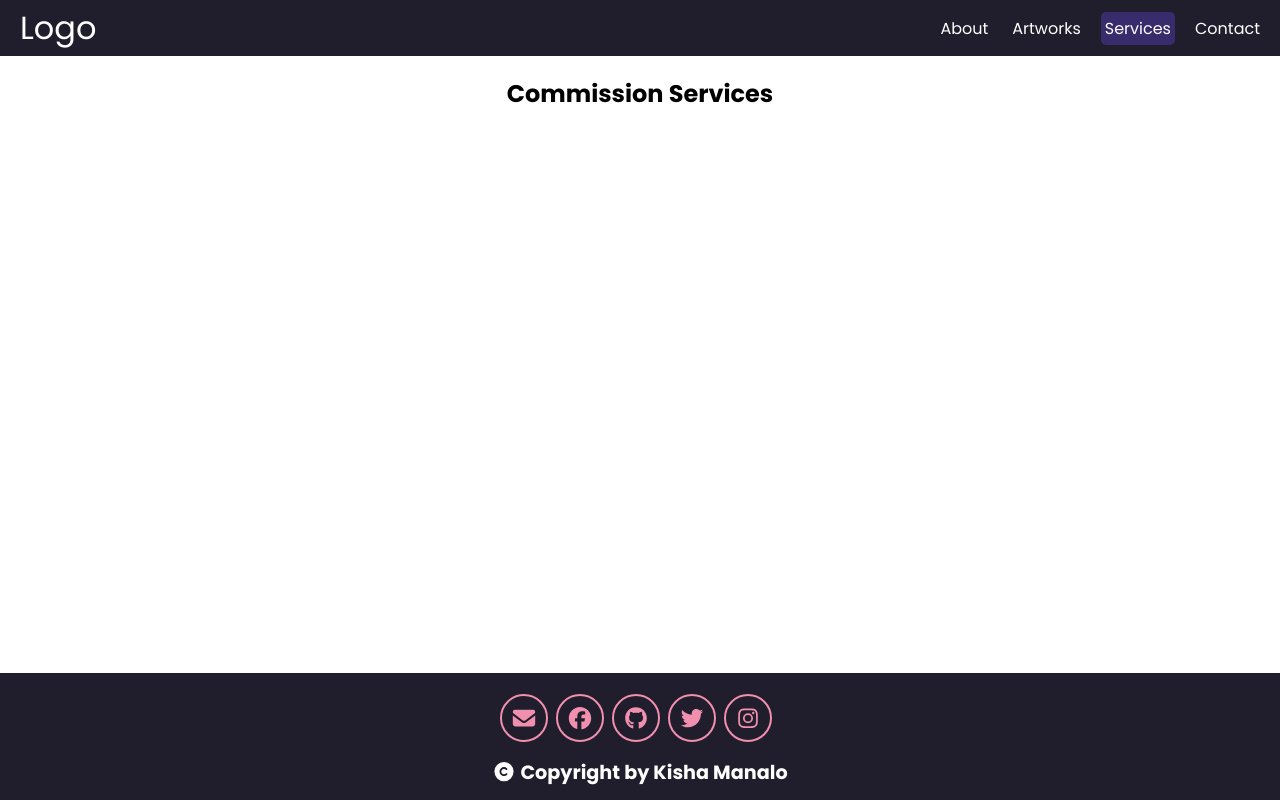
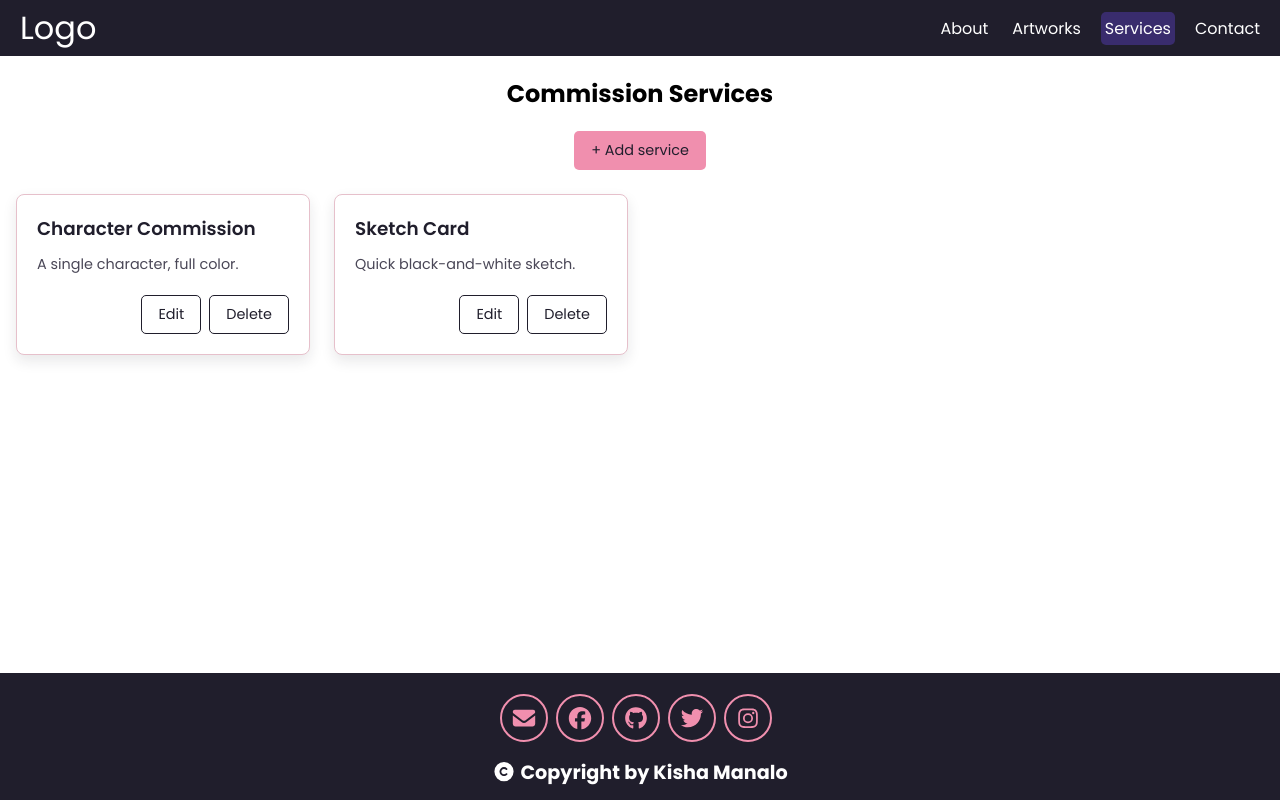
Before and after one commit to Kish-Mnlo/final-project-MANALO, a React (Vite) app in the folder client/: page /commission in a window 1280 px wide. Built offline with nearby package versions, Linux system fonts and the light colour scheme; no server answers.

Commit message:
added the front-end to be able to test the services features

```diff
--- a/client/src/pages/Commission.jsx
+++ b/client/src/pages/Commission.jsx
@@ -1,3 +1,177 @@
+// src/pages/Commission.jsx
+import { useEffect, useState } from 'react'
+import { listServices, createService, updateService, deleteService } from '../api'
+
+function ServiceCard({ service, onEdit, onDelete }) {
+  return (
+    <article className="service-card">
+      <h3>{service.name}</h3>
+      <p>{service.description}</p>
+      <div className="service-card__actions">
+        <button className="btn btn--ghost" onClick={() => onEdit(service)}>
+          Edit
+        </button>
+        <button className="btn btn--danger" onClick={() => onDelete(service.id)}>
+          Delete
+        </button>
+      </div>
+    </article>
+  )
+}
+
+function ServiceForm({ service, onClose, onSubmit }) {
+  const [name, setName] = useState(service?.name ?? '')
+  const [description, setDescription] = useState(service?.description ?? '')
+  const [error, setError] = useState('')
+  const [submitting, setSubmitting] = useState(false)
+
+  const isEditing = Boolean(service)
+
+  async function handleSubmit(e) {
+    e.preventDefault()
+    if (!name.trim()) return setError('Name is required.')
+
+    setSubmitting(true)
+    setError('')
+    try {
+      await onSubmit({ name: name.trim(), description: description.trim() })
+    } catch (err) {
+      setError(err.message || 'Something went wrong.')
+      setSubmitting(false)
+    }
+  }
+
+  return (
+    <div className="modal-backdrop" onClick={onClose}>
+      <div className="modal" role="dialog" aria-modal="true" onClick={(e) => e.stopPropagation()}>
+        <div className="modal__header">
+          <h2>{isEditing ? 'Edit service' : 'Add service'}</h2>
+          <button className="modal__close" onClick={onClose} aria-label="Close">×</button>
+        </div>
+
+        <form onSubmit={handleSubmit} className="modal__form">
+          <label className="field">
+            <span>Name</span>
+            <input
+              type="text"
+              value={name}
+              onChange={(e) => setName(e.target.value)}
+              maxLength={120}
+            />
+          </label>
+
+          <label className="field">
+            <span>Description</span>
+            <textarea
+              rows={4}
+              value={description}
+              onChange={(e) => setDescription(e.target.value)}
+            />
+          </label>
+
+          {error && <p className="field-error">{error}</p>}
+
+          <div className="modal__actions">
+            <button type="button" className="btn btn--ghost" onClick={onClose}>
+              Cancel
+            </button>
+            <button type="submit" className="btn btn--primary" disabled={submitting}>
+              {submitting ? 'Saving…' : isEditing ? 'Save changes' : 'Add service'}
+            </button>
+          </div>
+        </form>
+      </div>
+    </div>
+  )
+}
+
 export default function Commission() {
-    return <h2>Commission Services</h2>
+  const [services, setServices] = useState([])
+  const [loading, setLoading] = useState(true)
+  const [loadError, setLoadError] = useState('')
+  const [editingService, setEditingService] = useState(null)
+  const [formOpen, setFormOpen] = useState(false)
+
+  useEffect(() => {
+    load()
+  }, [])
+
+  async function load() {
+    try {
+      setLoading(true)
+      setServices(await listServices())
+      setLoadError('')
+    } catch (err) {
+      setLoadError("Couldn't load services.")
+    } finally {
+      setLoading(false)
+    }
+  }
+
+  function openAddForm() {
+    setEditingService(null)
+    setFormOpen(true)
+  }
+
+  function openEditForm(service) {
+    setEditingService(service)
+    setFormOpen(true)
+  }
+
+  async function handleSubmit(values) {
+    if (editingService) {
+      const updated = await updateService(editingService.id, values)
+      setServices((prev) => prev.map((s) => (s.id === updated.id ? updated : s)))
+    } else {
+      const created = await createService(values)
+      setServices((prev) => [created, ...prev])
+    }
+    setFormOpen(false)
+  }
+
+  async function handleDelete(id) {
+    const prev = services
+    setServices((cur) => cur.filter((s) => s.id !== id))
+    try {
+      await deleteService(id)
+    } catch (err) {
+      setServices(prev)
+    }
+  }
+
+  return (
+    <section>
+      <header className="topbar">
+        <h2>Commission Services</h2>
+        <button className="btn btn--primary" onClick={openAddForm}>
+          + Add service
+        </button>
+      </header>
+
+      {loading && <p className="status">Loading services…</p>}
+      {loadError && <p className="status status--error">{loadError}</p>}
+      {!loading && !loadError && services.length === 0 && (
+        <p className="status">No services yet — add the first one.</p>
+      )}
+
+      <div className="service-grid">
+        {services.map((service) => (
+          <ServiceCard
+            key={service.id}
+            service={service}
+            onEdit={openEditForm}
+            onDelete={handleDelete}
+          />
+        ))}
+      </div>
+
+      {formOpen && (
+        <ServiceForm
+          service={editingService}
+          onClose={() => setFormOpen(false)}
+          onSubmit={handleSubmit}
+        />
+      )}
+    </section>
+  )
 }
--- a/client/src/styles.css
+++ b/client/src/styles.css
@@ -100,3 +100,189 @@ footer h3 {
   background-color: #6952c5;
   border-radius: 5px;
 }
+
+/* --- Services (Commission page) --- */
+
+.service-grid {
+  display: grid;
+  grid-template-columns: repeat(auto-fill, minmax(240px, 1fr));
+  gap: 1.5rem;
+  margin-top: 1.5rem;
+}
+
+.service-card {
+  background: #FFFFFF;
+  border: 1px solid #E6C0CB;
+  border-radius: 8px;
+  padding: 1.25rem;
+  display: flex;
+  flex-direction: column;
+  gap: 0.75rem;
+  box-shadow: 0 6px 14px rgba(32, 30, 44, 0.1);
+  text-align: left;
+}
+
+.service-card h3 {
+  font-family: "Poppins", sans-serif;
+  font-size: 1.15rem;
+  font-weight: 600;
+  color: #201E2C;
+  margin: 0;
+}
+
+.service-card p {
+  font-size: 0.9rem;
+  color: #4a4757;
+  margin: 0;
+  line-height: 1.5;
+}
+
+.service-card__actions {
+  display: flex;
+  justify-content: flex-end;
+  gap: 0.5rem;
+  margin-top: auto;
+  padding-top: 0.5rem;
+}
+
+.btn {
+  font-family: "Poppins", sans-serif;
+  font-size: 0.9rem;
+  padding: 0.5rem 1rem;
+  border-radius: 5px;
+  border: 1px solid transparent;
+  cursor: pointer;
+}
+
+.btn--primary {
+  background-color: #F08FAE;
+  color: #201E2C;
+}
+
+.btn--primary:hover {
+  background-color: #E6C0CB;
+}
+
+.btn--ghost {
+  background: transparent;
+  border-color: #201E2C;
+  color: #201E2C;
+}
+
+.btn--ghost:hover {
+  background-color: #201E2C;
+  color: #fff;
+}
+
+.btn--danger {
+  background: transparent;
+  border: 1px solid #201E2C;
+  color: #201E2C;
+}
+
+.btn--danger:hover {
+  background-color: #201E2C;
+  color: #F08FAE;
+}
+
+/* --- Add/Edit modal (ServiceForm) --- */
+
+.modal-backdrop {
+  position: fixed;
+  inset: 0;
+  background: rgba(32, 30, 44, 0.55);
+  display: flex;
+  align-items: center;
+  justify-content: center;
+  padding: 1rem;
+  z-index: 10;
+}
+
+.modal {
+  background: #FFFFFF;
+  width: 100%;
+  max-width: 420px;
+  border-radius: 8px;
+  padding: 1.5rem;
+  max-height: 90vh;
+  overflow-y: auto;
+  text-align: left;
+  box-shadow: 0 10px 30px rgba(32, 30, 44, 0.25);
+}
+
+.modal__header {
+  display: flex;
+  align-items: center;
+  justify-content: space-between;
+  margin-bottom: 1rem;
+}
+
+.modal__header h2 {
+  font-family: "Poppins", sans-serif;
+  font-size: 1.3rem;
+  font-weight: 600;
+  color: #201E2C;
+  margin: 0;
+}
+
+.modal__close {
+  border: none;
+  background: none;
+  font-size: 1.4rem;
+  line-height: 1;
+  cursor: pointer;
+  color: #4a4757;
+}
+
+.modal__close:hover {
+  color: #201E2C;
+}
+
+.modal__form {
+  display: flex;
+  flex-direction: column;
+  gap: 0.9rem;
+}
+
+.field {
+  display: flex;
+  flex-direction: column;
+  gap: 0.3rem;
+  font-size: 0.85rem;
+  color: #4a4757;
+  text-align: left;
+}
+
+.field input,
+.field select,
+.field textarea {
+  font-family: "Poppins", sans-serif;
+  font-size: 0.95rem;
+  color: #201E2C;
+  padding: 0.5rem 0.6rem;
+  border: 1px solid #E6C0CB;
+  border-radius: 5px;
+  background: #fff;
+  resize: vertical;
+}
+
+.field input:focus,
+.field select:focus,
+.field textarea:focus {
+  outline: none;
+  border-color: #F08FAE;
+  box-shadow: 0 0 0 3px rgba(240, 143, 174, 0.25);
+}
+
+.field-error {
+  color: #c0395a;
+  font-size: 0.85rem;
+  margin: 0;
+}
+
+.modal__actions {
+  display: flex;
+  justify-content: flex-end;
+  gap: 0.6rem;
+  margin-top: 0.4rem;
+}
```
